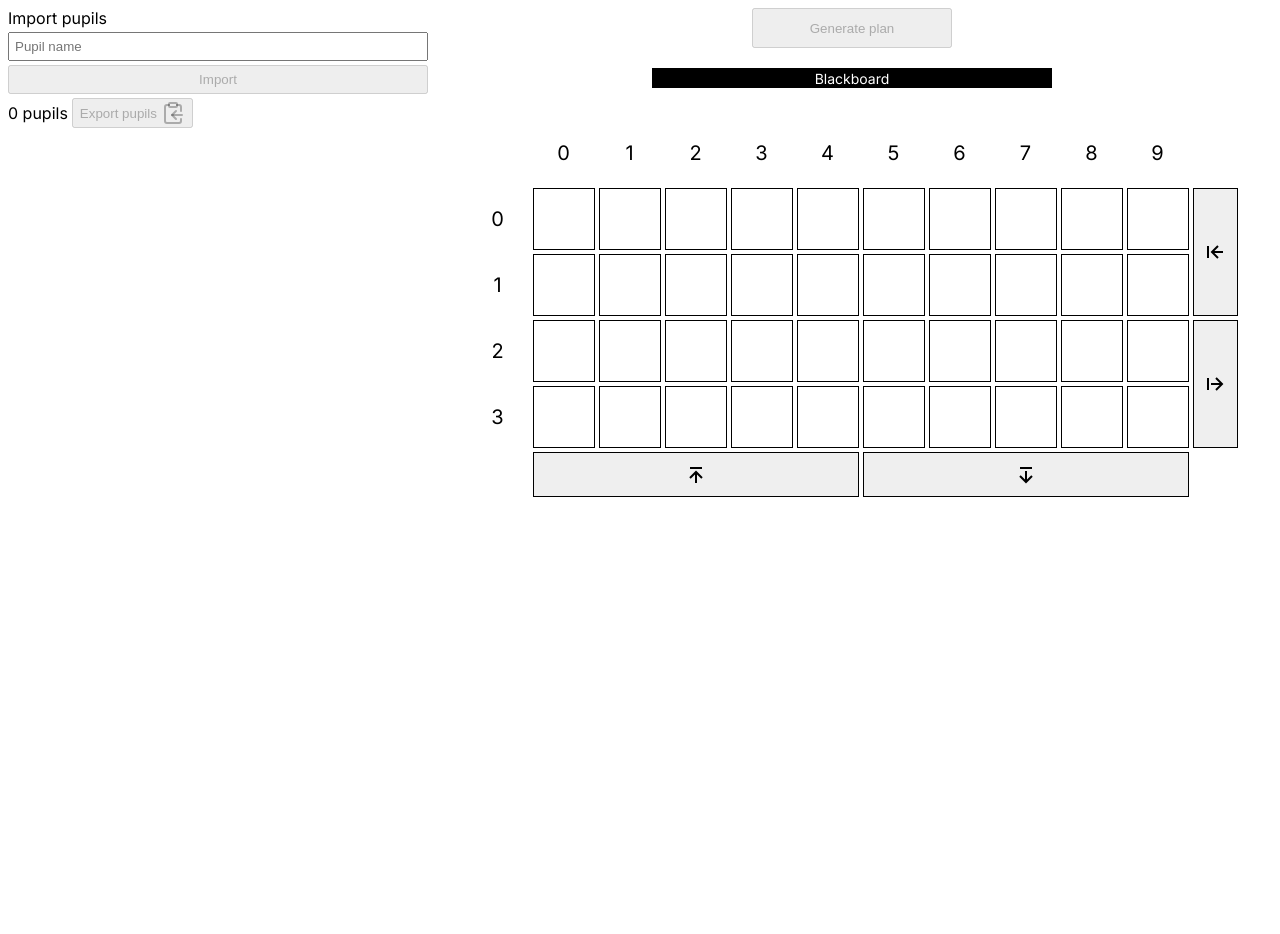
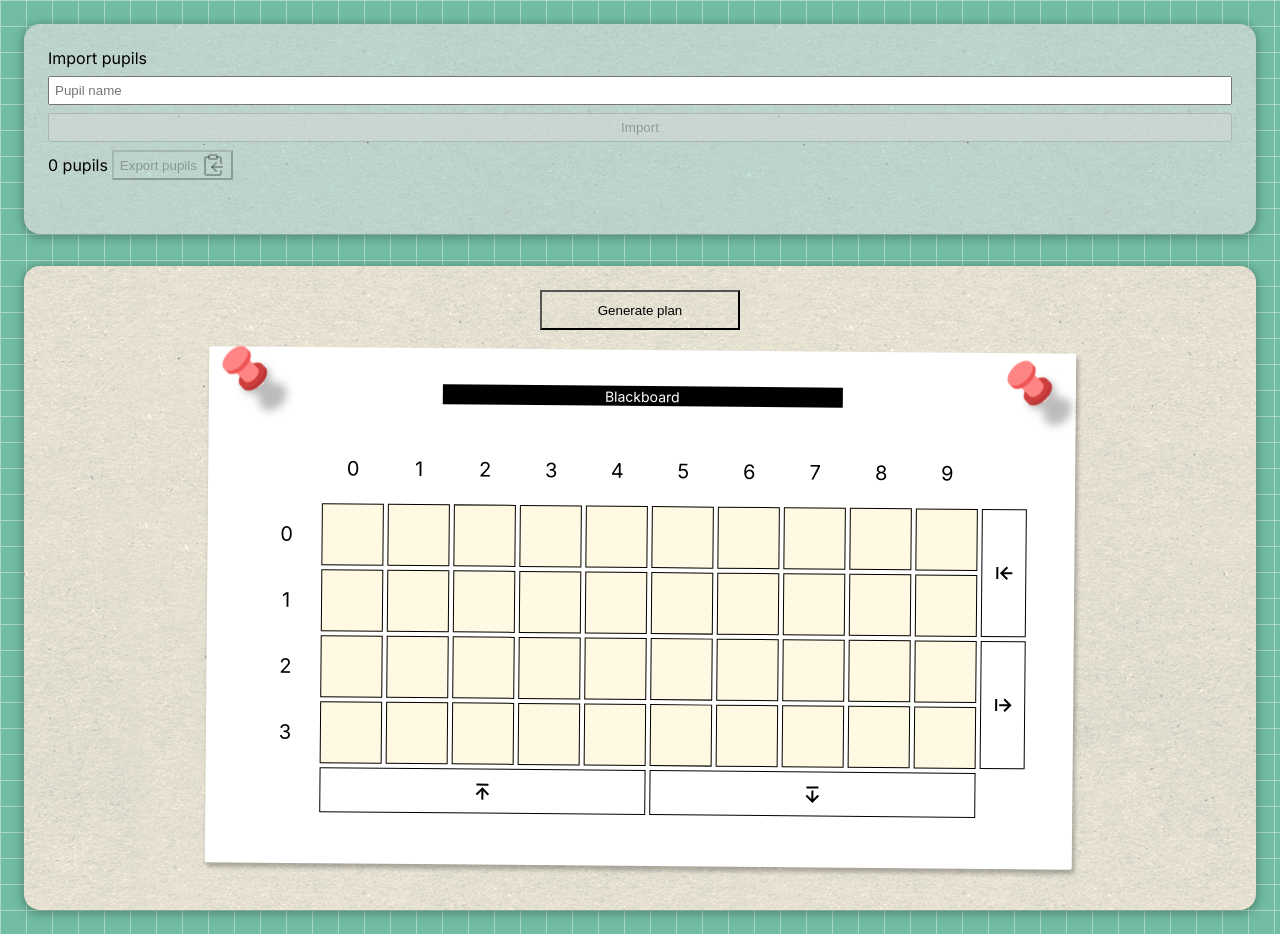
Before and after one commit to tselmek/pupyl, a Next.js app: page / in a window 1280 px wide. Before the commit the page ends 800 px from the top, so only its background shows below. Built offline with nearby package versions, Linux system fonts and the light colour scheme.

Commit message:
Polish overall style

```diff
--- a/src/app/ConstraintsEditor.tsx
+++ b/src/app/ConstraintsEditor.tsx
@@ -29,19 +29,20 @@ export const ConstraintsEditor = ({
         <tr>
           <th scope="col"/>
           <th scope="col">Row</th>
-          {[...pupils].reverse().slice(0, -1).map((pupil, index) => (
-            <th key={index} scope="col">{pupil}</th>
+          {[...pupils].reverse().slice(0, -1).map((pupil) => (
+            <th key={pupil} scope="col">{pupil}</th>
           ))}
         </tr>
       </thead>
 
       <tbody>
         {pupils.map((pupil1, index1) => (
-          <tr key={index1}>
+          <tr key={pupil1}>
             <th scope="row">{pupil1}</th>
             <td>
               <select
                 value={rowConstraints.find(c => c.pupil === pupil1)?.position ?? ''}
+                disabled={availableRows.length === 0}
                 onChange={e => {
                   const position = parseInt(e.target.value);
                   if (isNaN(position)) {
@@ -52,13 +53,13 @@ export const ConstraintsEditor = ({
                 }}
               >
                 <option value={undefined}></option>
-                {availableRows.map((row: number) => (
+                {availableRows.map((row) => (
                   <option key={row} value={row}>{row}</option>
                 ))}
               </select>
             </td>
             {[...pupils].reverse().slice(0, -1).map((pupil2, index2) => (
-              <td key={index2}>
+              <td key={pupil2}>
                 {pupils.length - index1 - 1 > index2 && (
                   <input
                     type="checkbox"
--- a/src/app/PupilCard.tsx
+++ b/src/app/PupilCard.tsx
@@ -25,7 +25,7 @@ export const PupilCard = ({
         </div>
         <div className={styles.pupilActions}>
           <button onClick={onRemove}>
-            <BsTrashFill />
+            <BsTrashFill/>
           </button>
         </div>
       </div>
--- a/src/app/SeatsGrid.tsx
+++ b/src/app/SeatsGrid.tsx
@@ -1,11 +1,12 @@
 import React from 'react';
-import {BiArrowFromLeft, BiArrowFromTop, BiArrowToLeft, BiArrowToRight, BiArrowToTop} from 'react-icons/bi';
+import {BiArrowFromLeft, BiArrowFromTop, BiArrowToLeft, BiArrowToTop} from 'react-icons/bi';
 
 import styles from './page.module.css';
 
 import SeatTile from './SeatTile';
 import { Seat, SeatObject } from './algo';
 import { Dictionary } from 'lodash';
+import Image from 'next/image';
 
 
 const noop = () => {};
@@ -35,6 +36,9 @@ export default function SeatsGrid({
 }: SeatGridProps) {
   return (
     <div className={styles.seatGrid}>
+
+      <Image src="/icons8-pushpin.png" alt="Pushpin" width={50} height={50} className={styles.pushpinLeft}/>
+      <Image src="/icons8-pushpin.png" alt="Pushpin" width={50} height={50} className={styles.pushpinRight}/>
 
       <div className={styles.blackboardTile}>Blackboard</div>
 
--- a/src/app/globals.css
+++ b/src/app/globals.css
@@ -1,19 +1,39 @@
 * {
   --tile-size: 60px;
   --grid-gap: 4px;
+
+  --yellow: #f0e88b;
+  --green-1: #71bca3;
+  --green-1-light: #c5e6d9;
+  --beige: #fff9e3;
+  --light-green: #d4dda2;
+  --grey: #b7b398;
+}
+
+html {
+  margin: 0px;
+  min-height: 100vh;
+}
+
+body {
+  padding: 16px;
+  background-color: #71bca3;
+  background-image:  linear-gradient(#A9D6C7 1.3px, transparent 1.3px), linear-gradient(to right, #A9D6C7 1.3px, #71bca3 1.3px);
+  background-size: 26px 26px;
 }
 
 select {
   font-size: 1rem;
   padding: 0rem 0.25rem;
-  border: 1px solid black;
-  background-color: white;
+  border: 1px solid #000;
+  background-color: #fff;
   min-width: 50px;
 }
 
 input[type="checkbox"] {
   width: 20px;
   height: 20px;
+  accent-color: #000;
 }
 
 table {
@@ -22,6 +42,9 @@ table {
 }
 
 table, th, td {
-  border: 1px solid white;
   border-collapse: collapse;
 }
+
+button {
+  background-color: transparent;
+}
--- a/src/app/page.module.css
+++ b/src/app/page.module.css
@@ -2,18 +2,26 @@
   display: flex;
   flex-direction: row;
   flex-wrap: wrap;
-  gap: var(--grid-gap);
+  gap: calc(8 * var(--grid-gap));
+}
+
+.main > section {
+  border-radius: 16px;
+  padding: 24px;
+  background-image: url("../../public/cardboard.png");
+  box-shadow: 0px 2px 10px 2px #00000044;
 }
 
 .main > section.left {
   flex: 1;
   flex-basis: 300px;
+  background-color: var(--green-1-light);
 }
 
 .left form {
   display: flex;
   flex-direction: column;
-  gap: var(--grid-gap);
+  gap: calc(2 * var(--grid-gap));
   align-items: stretch;
 }
 
@@ -22,6 +30,34 @@
   flex-direction: row;
   align-items: center;
   gap: var(--grid-gap);
+}
+
+.pushpinLeft {
+  position: absolute;
+  top: -2px;
+  left: 12px;
+  user-select: none;
+  filter: drop-shadow(20px 20px 4px #00000044);
+}
+
+
+.pushpinRight {
+  position: absolute;
+  top: 6px;
+  right: 20px;
+  user-select: none;
+  filter: drop-shadow(20px 20px 4px #00000044);
+}
+
+.scotch {
+  position: absolute;
+  top: -25px;
+  left: auto;
+  margin-left: min(10%, 40px);
+  height: 45px;
+  width: 70%;
+  background-color: #fff8;
+  box-shadow: 0px 0px 4px 1px #00000044;
 }
 
 .exportButton {
@@ -40,11 +76,12 @@
 }
 
 .main > section.right {
-  flex: 2;
+  flex: 3;
   flex-basis: 600px;
   display: flex;
   flex-direction: column;
   align-items: center;
+  background-color: var(--beige);
 }
 
 .right > button {
@@ -73,6 +110,11 @@
   align-items: center;
   margin: 20px;
   gap: var(--grid-gap);
+  border-radius: 2px;
+  padding: 36px 48px;
+  background-color: #fff;
+  box-shadow: 2px 4px 4px 0.5px #00000044;
+  transform: rotate(0.5deg);
 }
 
 .row {
@@ -138,7 +180,7 @@
   align-items: center;
   font-size: 14px;
   cursor: pointer;
-  background-color: #fff;
+  background-color: var(--beige);
   color: #000;
   transition: all 0.1s ease-in-out;
   user-select: none;
@@ -158,13 +200,13 @@
   align-items: center;
   font-size: 20px;
   user-select: none;
-  background-color: #fff;
+  background-color: transparent;
   color: #000;
-  border: 1px solid white;
+  border: 1px solid transparent;
 }
 
 .selectedSeatTile {
-  background-color: #999999;
+  background-color: var(--green-1);
   color: #000;
 }
 
@@ -185,7 +227,7 @@
 .pupilContainer {
   display: flex;
   flex-direction: column;
-  gap: calc(var(--grid-gap) / 2);
+  gap: var(--grid-gap);
   margin-bottom: 30px;
 }
 
@@ -193,10 +235,14 @@
   display: flex;
   flex-direction: column;
   align-items: stretch;
-  background-color: #EFEFEF;
-  border-radius: 4px;
+  background-color: #eee6;
+  border-radius: 8px;
   padding: 10px;
   gap: var(--grid-gap);
+}
+
+.pupilCard:hover {
+  background-color: #eee;
 }
 
 .pupilCard .pupilLine {
@@ -247,6 +293,11 @@
   flex-direction: row;
   gap: var(--grid-gap);
   justify-content: center;
+  background-color: #fff;
+  box-shadow: 2px 4px 4px 0.5px #00000044;
+  padding: 24px;
+  transform: rotate(-0.5deg);
+  margin-top: 30px;
 }
 
 .constraintsEditor th {
@@ -272,7 +323,7 @@
 
 /* Highlight currently hovered row */
 .constraintsEditor tbody tr:hover td, .constraintsEditor tbody tr:hover th {
-  background-color: #EFEFEF;
+  background-color: var(--green-1);
 }
 
 /* Highlight currently hovered column */
@@ -284,7 +335,7 @@
 .constraintsEditor tbody th:hover::after {
   content: "";
   position: absolute;
-  background-color: #EFEFEF;
+  background-color: var(--green-1);
   left: 0;
   top: -5000px;
   height: 10000px;
--- a/src/app/page.tsx
+++ b/src/app/page.tsx
@@ -174,7 +174,7 @@ export default function Home() {
       <section className={styles.right}>
         <button
           onClick={handleGenerate}
-          disabled={pupils.length === 0 || selectedSeats.size === 0}
+          disabled={pupils.length > selectedSeats.size}
         >
           Generate plan
         </button>
@@ -193,6 +193,7 @@ export default function Home() {
 
         {pupils.length > 0 && (
           <div className={styles.editorContainer}>
+            <div className={styles.scotch} />
             <ConstraintsEditor
               pupils={pupils}
               availableRows={availableRows}
```
Also changed, not shown: public/cardboard.png (added), public/icons8-pushpin.png (added).
